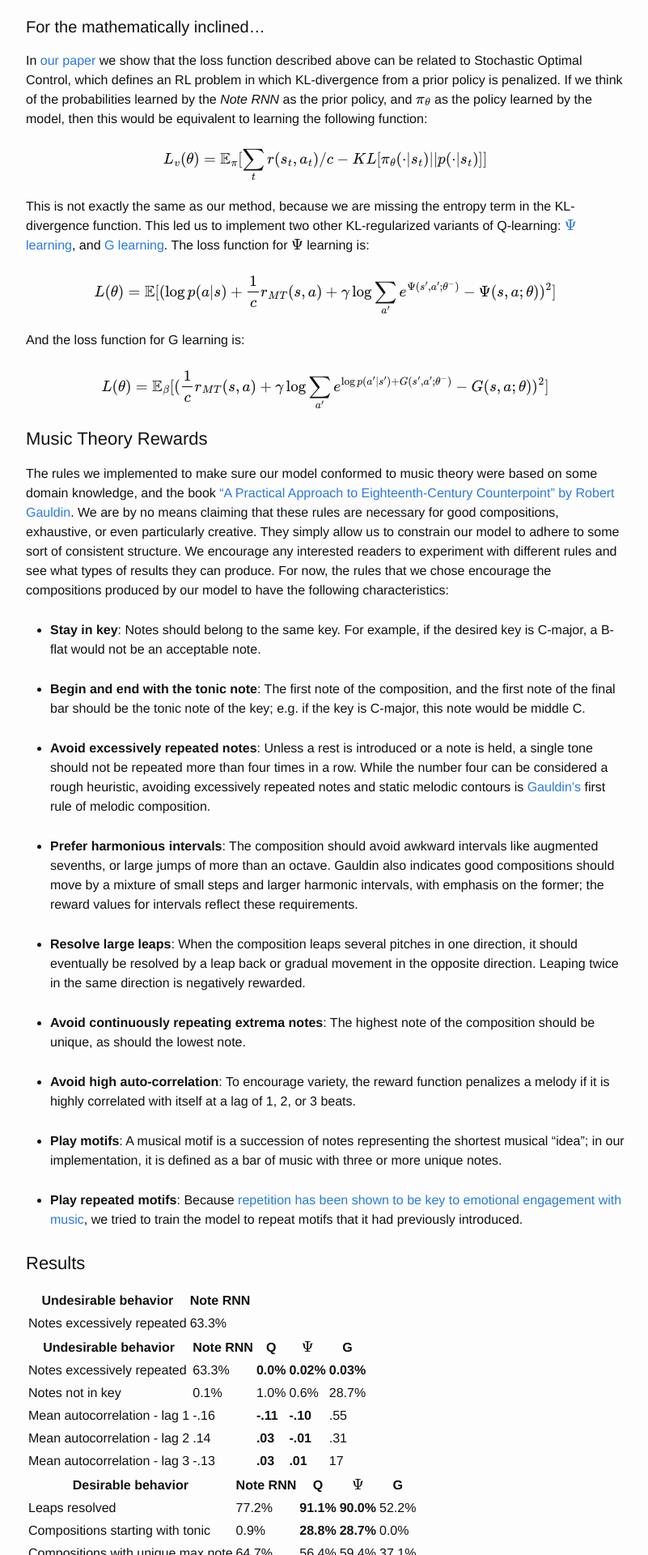
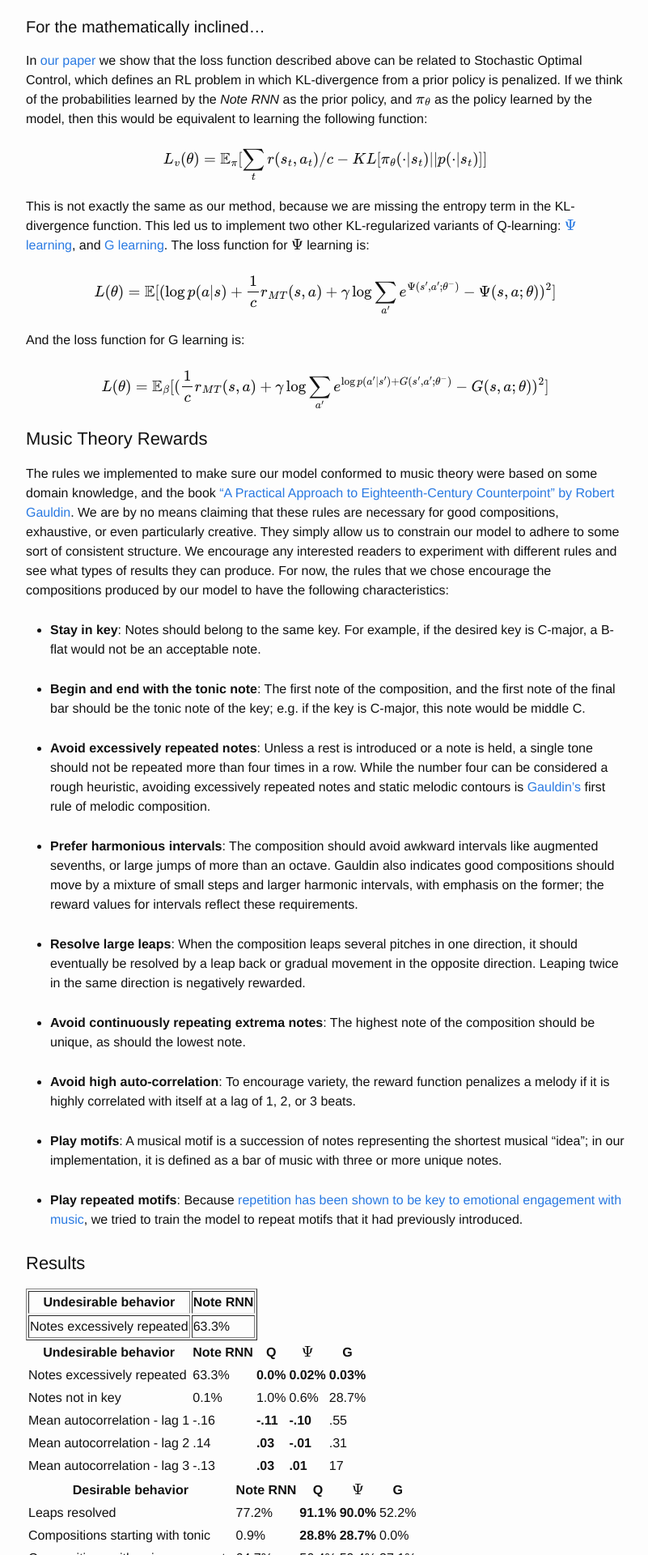
Before and after one commit to notfuchsia/notfuchsia.github.io, a Jekyll site: the page built from _posts/2016-10-10-natasha.markdown, in a window 1280 px wide. Shown: the part 4480-6400 px from the top of the page at 81% size, without its empty margins (238-1039 px from the left). Built offline with Jekyll 4.4.1, drawn with Linux system fonts in a browser that asks for light colours; formulas are drawn with MathJax 3.

Commit message:
formatting table

```diff
--- a/_posts/2016-10-10-natasha.markdown
+++ b/_posts/2016-10-10-natasha.markdown
@@ -131,11 +131,13 @@ The rules we implemented to make sure our model conformed to music theory were b
 Results
 ----------
 
-<table>
-	<tr>
-		<th> Undesirable behavior   </th>
-		<th> Note RNN </th>
-	</tr>
+<table border="1">
+	<thead style="border-bottom:1px">
+		<tr>
+			<th> Undesirable behavior   </th>
+			<th> Note RNN </th>
+		</tr>
+	</thead>
 	<tr>
 		<td> Notes excessively repeated   </td>
 		<td> 63.3% </td>
```
